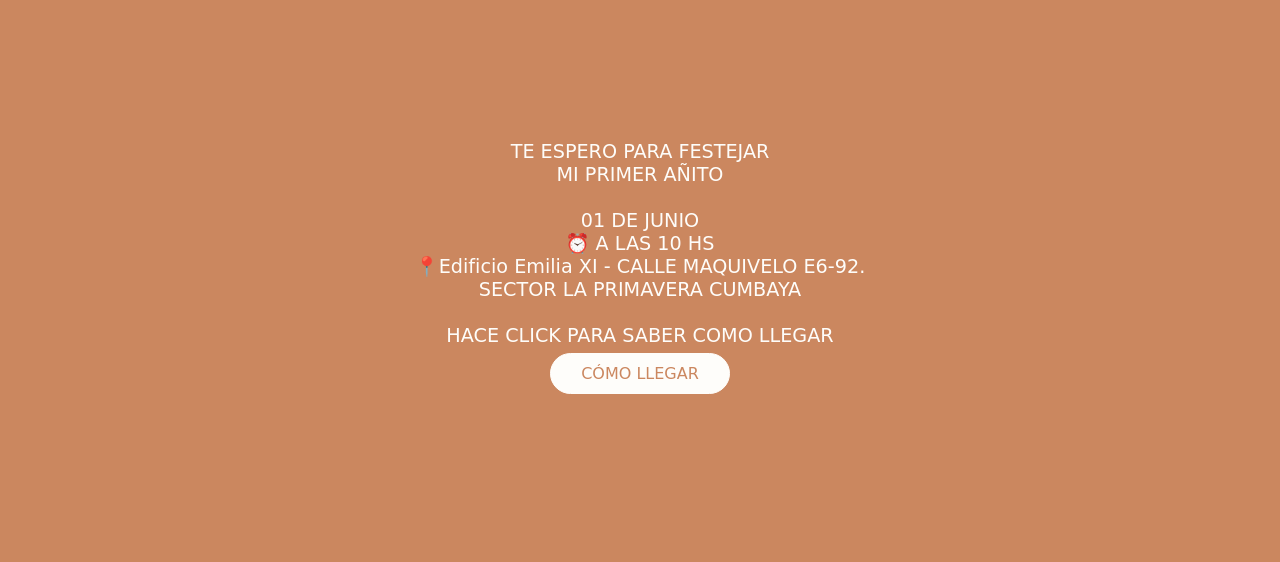
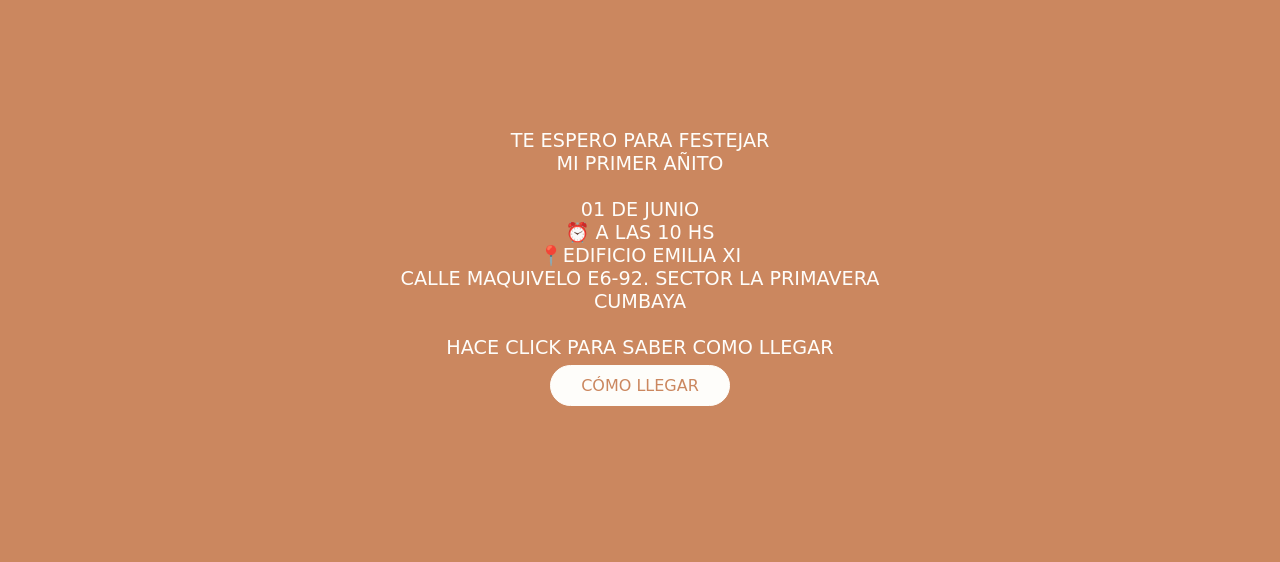
Before and after one commit to invitacionesweb/AMELIAGALVEZ, a plain HTML site: page index.html in a window 1280 px wide. Shown: the part 1260-1822 px from the top of the page. Drawn offline with nearby package versions, Linux system fonts and the light colour scheme; a web font is replaced by a local one.

Commit message:
ACTUALIZAR

```diff
--- a/index.html
+++ b/index.html
@@ -35,7 +35,7 @@
 
     <div class="segundo">
       <p data-aos="fade-up"> TE ESPERO PARA FESTEJAR <br>MI PRIMER AÑITO <br><br>
-        01 DE JUNIO <br>⏰ A LAS 10 HS <br> 📍Edificio Emilia XI - CALLE MAQUIVELO E6-92. SECTOR LA PRIMAVERA CUMBAYA        <br> <br>  HACE CLICK PARA SABER COMO LLEGAR</p>
+        01 DE JUNIO <br>⏰ A LAS 10 HS <br> 📍EDIFICIO EMILIA XI <br> CALLE MAQUIVELO E6-92. SECTOR LA PRIMAVERA CUMBAYA        <br> <br>  HACE CLICK PARA SABER COMO LLEGAR</p>
       <a  data-aos="fade-up" class="boton2" target="_blank"  href="https://www.google.com/maps/place/Edificio+Emilia+XI,+Maquiavelo,+Quito+170157/data=!4m2!3m1!1s0x91d5915a7e30b9af:0x1c753834ad579c6d?utm_source=mstt_1&entry=gps&coh=192189&g_ep=CAESBzI1LjIwLjEYACCenQoqbCw5NDIyMzI5OSw5NDIxNjQxMyw5NDIxMjQ5Niw5NDIwNzM5NCw5NDIwNzUwNiw5NDIwODUwNiw5NDIxNzUyMyw5NDIxODY1Myw5NDIyOTgzOSw0NzA4NDM5Myw5NDIxMzIwMCw5NDI1ODMyNUICRUM%3D&skid=d6e8c7b6-58e5-47e2-94cc-1809b4aed775">CÓMO LLEGAR</a>
 
 
```
